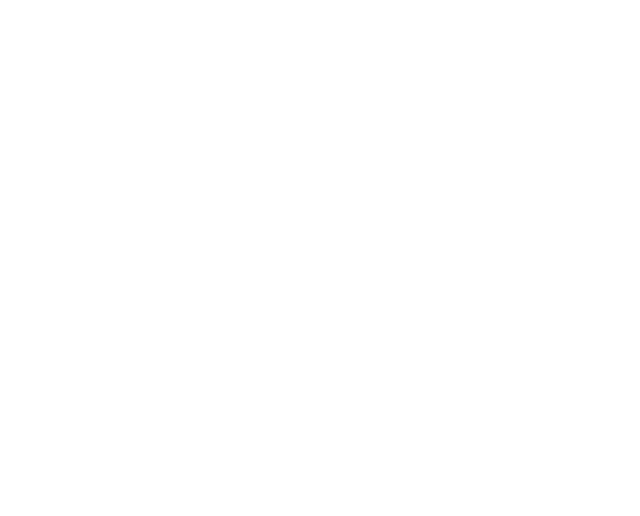
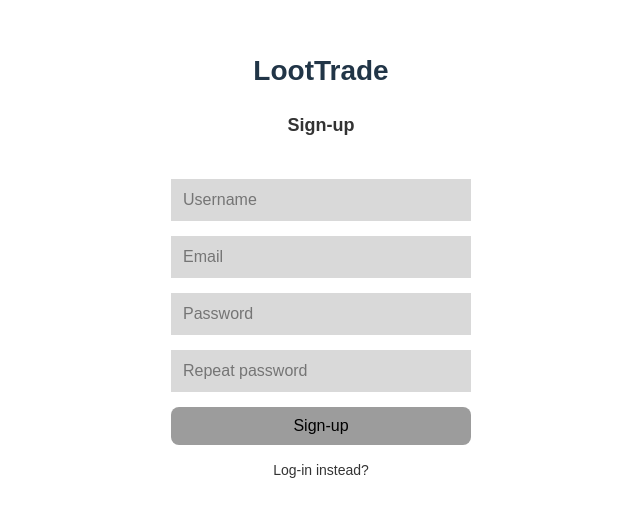
Before and after one commit to stevethemob/loottrade_front-end, a React (Vite) app: page /register in a window 1280 px wide. Before the commit this address had no page. Shown: the part 166-682 px from the top of the page, without its empty margins (319-959 px from the left). Built offline with nearby package versions, Linux system fonts and the light colour scheme.

Commit message:
added registering an account

```diff
--- a/src/App.tsx
+++ b/src/App.tsx
@@ -6,6 +6,7 @@ import GameOptions from "../src/pages/game-options";
 import Inventory from "../src/pages/inventory";
 import AllItems from "../src/pages/items";
 import Login from "../src/pages/login";
+import Register from "../src/pages/register";
 
 
 function App() {
@@ -14,6 +15,8 @@ function App() {
       <Routes>
         <Route path="/" element={<Navigate to="/login" />} />
         <Route path="/login" element={<Login />} />
+
+        <Route path="/register" element={<Register />} />
 
         <Route path="/games" element={<GamesPage />} />
 
--- a/src/api/user-api.ts
+++ b/src/api/user-api.ts
@@ -1,20 +1,47 @@
 import type { User } from "../objects/user";
 
-export async function registerUser(username: string, password: string, repeatedPassword: string, email: string){
-    const response = await fetch(`https://localhost:7215/user/${username}/${password}/${repeatedPassword}/${email}`)
+export async function registerUser(username: string, password: string, repeatedPassword: string, email: string) {
+    const response = await fetch(`https://localhost:7215/user/register`, {
+        method: "POST",
+        headers: {
+            "Content-Type": "application/json"
+        },
+        body: JSON.stringify({
+            username,
+            password,
+            repeatedPassword,
+            email
+        })
+    })
 
-    if (!response.ok){
-        throw new Error("Failed to add user");
+    if (!response.ok) {
+        const errorData = await response.json();
+        const messages: string[] = [];
+
+        if (errorData.errors) {
+            for (const key in errorData.errors) {
+                const error = errorData.errors[key];
+
+                if (Array.isArray(error)) {
+                    messages.push(...error);
+                }
+                else if (typeof error === "string") {
+                    messages.push(error);
+                }
+            }
+        }
+
+        throw new Error(messages.join("\n\n"));
     }
 
     const succes = await response.json();
     return succes;
 }
 
-export async function login(username: string, password: string){
-    const response = await fetch(`https://localhost:7215/user/${username}/${password}`)
+export async function login(username: string, password: string) {
+    const response = await fetch(`https://localhost:7215/user/login/${username}/${password}`)
 
-    if (!response.ok){
+    if (!response.ok) {
         throw new Error("login failed");
     }
 
--- a/src/pages/login.tsx
+++ b/src/pages/login.tsx
@@ -61,7 +61,7 @@ export default function Login() {
             </form>
 
 
-            <Link to="/signup" className="signup-link">Sign-up instead?</Link>
+            <Link to="/register" className="signup-link">Sign-up instead?</Link>
         </div>
     );
 }
--- a/src/pages/register.tsx
+++ b/src/pages/register.tsx
@@ -0,0 +1,78 @@
+import React, { useState } from "react";
+import { Link } from "react-router-dom";
+import { registerUser } from "../api/user-api";
+import "../css/Login.css";
+
+
+export default function Signup() {
+    const [username, setUsername] = useState("");
+    const [email, setEmail] = useState("");
+    const [password, setPassword] = useState("");
+    const [repeatPassword, setRepeatPassword] = useState("");
+    const [loading, setLoading] = useState(false);
+    const [error, setError] = useState<string | null>(null);
+
+
+    async function handleSignup(e: React.FormEvent) {
+        e.preventDefault();
+        setError(null);
+        setLoading(true);
+
+        try {
+            await registerUser(username, password, repeatPassword, email);
+        } catch (error: any) {
+            setError(error.message);
+        } finally {
+            setLoading(false);
+        }
+    }
+
+    return (
+        <div className="login-container">
+            <h1 className="title">LootTrade</h1>
+            <h2 className="subtitle">Sign-up</h2>
+
+
+            {loading && <p>Signing up...</p>}
+            {error && <pre style={{ color: "red" }}>{error}</pre>}
+
+
+            <form className="login-form" onSubmit={handleSignup}>
+                <input
+                    type="text"
+                    placeholder="Username"
+                    value={username}
+                    onChange={(e) => setUsername(e.target.value)}
+                    className="input-field"
+                />
+                <input
+                    type="email"
+                    placeholder="Email"
+                    value={email}
+                    onChange={(e) => setEmail(e.target.value)}
+                    className="input-field"
+                />
+                <input
+                    type="password"
+                    placeholder="Password"
+                    value={password}
+                    onChange={(e) => setPassword(e.target.value)}
+                    className="input-field"
+                />
+                <input
+                    type="password"
+                    placeholder="Repeat password"
+                    value={repeatPassword}
+                    onChange={(e) => setRepeatPassword(e.target.value)}
+                    className="input-field"
+                />
+
+
+                <button type="submit" className="login-button" disabled={loading}>Sign-up</button>
+            </form>
+
+
+            <Link to="/login" className="signup-link">Log-in instead?</Link>
+        </div>
+    );
+}
```
